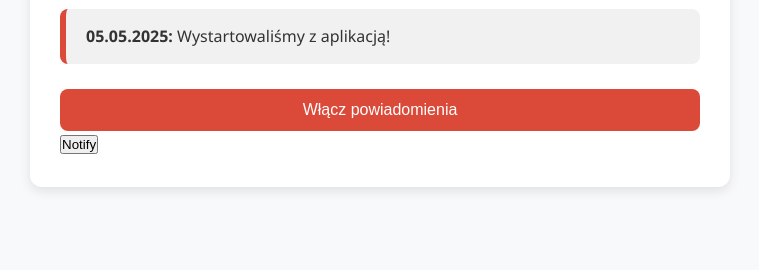
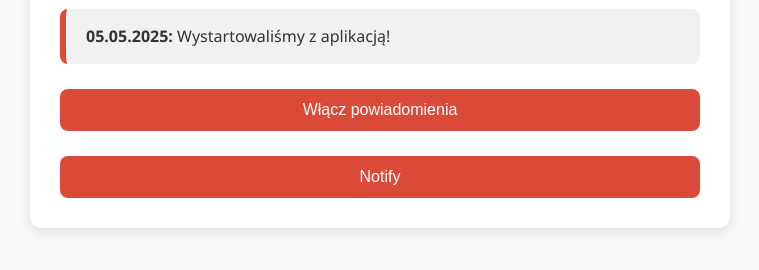
Before and after one commit to MateuszDejewski/PWA-JS, a website with bundled scripts: page index.html in a window 1280 px wide. Shown: the part 180-450 px from the top of the page, without its empty margins (260-1019 px from the left). Built offline with nearby package versions, Linux system fonts and the light colour scheme; no server answers.

Commit message:
button view fix

```diff
--- a/style.css
+++ b/style.css
@@ -47,7 +47,7 @@ ul#news-list li:hover {
 background-color: #e9ecef;
 }
 
-button#subscribe {
+button {
 display: block;
 width: 100%;
 padding: 12px;
@@ -61,7 +61,7 @@ cursor: pointer;
 transition: background-color 0.3s;
 }
 
-button#subscribe:hover {
+button:hover {
 background-color: #c13e2e;
 }
 
```
